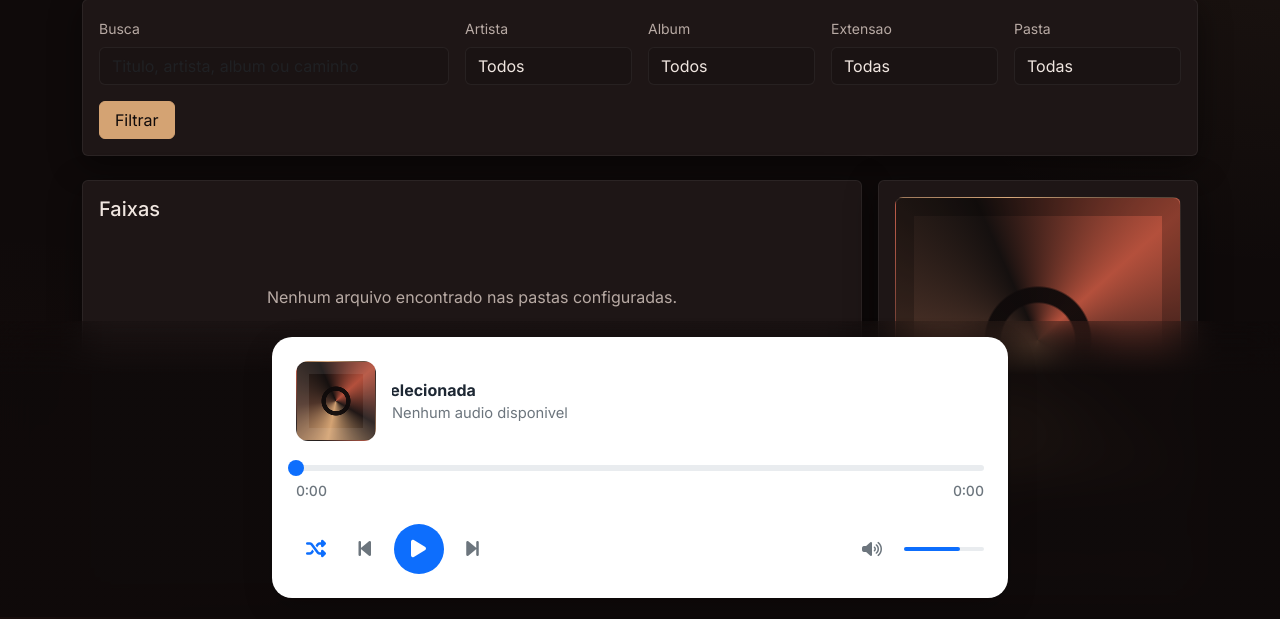
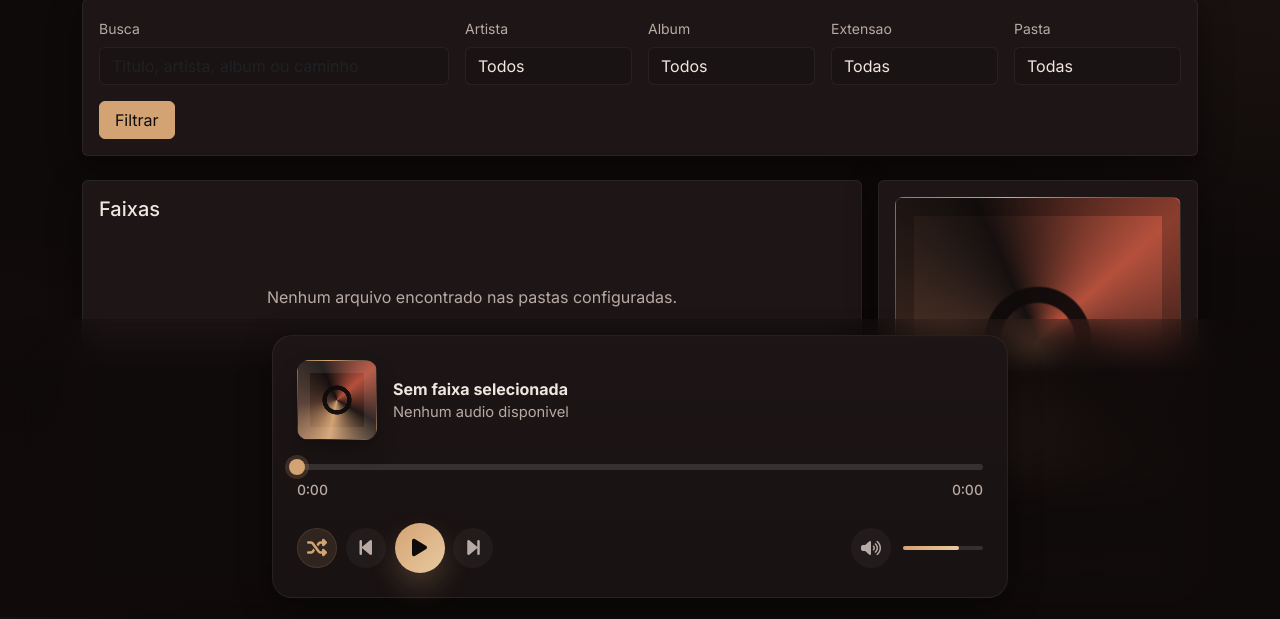
Before and after one commit to Zambianco/MML, a Django app: page /downloads/player/ in a window 1280 px wide. Shown: the part 183-802 px from the top of the page. Run offline with Django 5.2, Linux system fonts and the light colour scheme; the visitor is signed in with stand-in values (Sample User, id 1); parts of the project's set-up code (start-up, migrations or seed data) failed here and were passed over; some libraries are stand-ins or nearby versions.

Commit message:
feat(player): enhance track list and player UI with improved styles and scrollbar functionality

```diff
--- a/apps/downloads/templates/downloads/music_player.html
+++ b/apps/downloads/templates/downloads/music_player.html
@@ -80,7 +97,7 @@
         height: 80px;
         border-radius: 12px;
         flex-shrink: 0;
-        box-shadow: inset 0 0 0 12px rgba(255, 255, 255, 0.08);
+        box-shadow: inset 0 0 0 12px rgba(255, 255, 255, 0.08), 0 10px 20px rgba(0, 0, 0, 0.28);
     }
 
     .cover-art-image {
@@ -106,11 +123,12 @@
     }
 
     .audio-player {
-        background: #fff;
-        color: #1d2733;
+        background: linear-gradient(180deg, rgba(30, 22, 22, 0.98), rgba(24, 18, 18, 0.98));
+        color: var(--app-text-primary);
         border-radius: 20px;
-        box-shadow: 0 10px 30px rgba(0, 0, 0, 0.18);
+        box-shadow: var(--app-shadow);
         padding: 1.5rem;
+        border: 1px solid var(--app-border);
     }
 
     .audio-player-track-info {
@@ -129,13 +147,16 @@
         display: inline-block;
         font-size: 1rem;
         font-weight: 700;
-        color: #1d2733;
-        animation: marquee 15s linear infinite;
+        color: var(--app-text-primary);
         padding-right: 2rem;
     }
 
+    .audio-player-title.is-marquee {
+        animation: marquee 15s linear infinite;
+    }
+
     .audio-player-subtitle {
-        color: #6c757d;
+        color: var(--app-text-secondary);
         font-size: 0.92rem;
     }
 
@@ -147,7 +168,7 @@
 
     .audio-progress-bar,
     .volume-slider {
-        background-color: #e9ecef;
+        background-color: rgba(255, 255, 255, 0.12);
         border-radius: 999px;
         position: relative;
         cursor: pointer;
@@ -160,7 +181,7 @@
 
     .audio-progress,
     .volume-level {
-        background-color: #0d6efd;
+        background: linear-gradient(90deg, var(--app-accent), #e8c9a0);
         border-radius: inherit;
     }
 
@@ -173,7 +194,8 @@
     .progress-handle {
         width: 16px;
         height: 16px;
-        background-color: #0d6efd;
+        background-color: var(--app-accent);
+        box-shadow: 0 0 0 4px rgba(212, 163, 115, 0.18);
         border-radius: 50%;
         position: absolute;
         top: 50%;
@@ -189,7 +211,7 @@
     .time-info {
         display: flex;
         justify-content: space-between;
-        color: #6c757d;
+        color: var(--app-text-secondary);
         font-size: 0.875rem;
         font-weight: 500;
         font-variant-numeric: tabular-nums;
@@ -220,17 +242,19 @@
         height: 2.5rem;
         border-radius: 50%;
         border: none;
-        background: transparent;
-        color: #6c757d;
+        background: rgba(255, 255, 255, 0.04);
+        color: var(--app-text-secondary);
         display: inline-flex;
         align-items: center;
         justify-content: center;
-        transition: color 0.2s ease, transform 0.2s ease, background-color 0.2s ease;
+        transition: color 0.2s ease, transform 0.2s ease, background-color 0.2s ease, box-shadow 0.2s ease;
     }
 
     .icon-button:hover,
     .icon-button.is-active {
-        color: #0d6efd;
+        color: var(--app-accent);
+        background: rgba(212, 163, 115, 0.12);
+        box-shadow: inset 0 0 0 1px rgba(212, 163, 115, 0.14);
     }
 
     .play-button {
@@ -238,17 +262,19 @@
         height: 50px;
         border-radius: 50%;
         border: none;
-        background-color: #0d6efd;
-        color: #fff;
+        background: linear-gradient(135deg, var(--app-accent), #e8c9a0);
+        color: var(--app-bg-primary);
         display: inline-flex;
         align-items: center;
         justify-content: center;
-        transition: transform 0.2s ease, background-color 0.2s ease;
+        box-shadow: 0 14px 28px rgba(212, 163, 115, 0.24);
+        transition: transform 0.2s ease, background-color 0.2s ease, box-shadow 0.2s ease;
     }
 
     .play-button:hover {
         transform: scale(1.08);
-        background-color: #0b5ed7;
+        background: #e8c9a0;
+        box-shadow: 0 16px 30px rgba(212, 163, 115, 0.32);
     }
 
     .volume-slider {
@@ -442,7 +480,7 @@
                     <img class="cover-art-image" id="bar-cover" alt="" {% if files and files.0.cover_url %}src="{{ files.0.cover_url }}"{% else %}hidden{% endif %}>
                 </div>
                 <div class="audio-player-title-wrap">
-                    <div class="marquee">
+                    <div class="marquee" id="bar-title-wrap">
                         <span class="audio-player-title" id="bar-title">{% if files %}{{ files.0.title }}{% else %}Sem faixa selecionada{% endif %}</span>
                     </div>
                     <p class="audio-player-subtitle mb-0 text-break" id="bar-path">{% if files %}{{ files.0.subtitle }}{% else %}Nenhum audio disponivel{% endif %}</p>
@@ -497,6 +535,7 @@
         const nowPath = document.getElementById("now-path");
         const nowCover = document.getElementById("now-cover");
         const barTitle = document.getElementById("bar-title");
+        const barTitleWrap = document.getElementById("bar-title-wrap");
         const barPath = document.getElementById("bar-path");
         const barCover = document.getElementById("bar-cover");
         const previous = document.getElementById("prev-track");
@@ -531,6 +570,14 @@
                 ? '<i class="fas fa-play fa-lg"></i>'
                 : '<i class="fas fa-pause fa-lg"></i>';
             playToggle.setAttribute("aria-label", isPaused ? "Reproduzir" : "Pausar");
+        }
+
+        function syncTitleMarquee() {
+            if (!barTitle || !barTitleWrap) {
+                return;
+            }
+            const shouldAnimate = barTitle.scrollWidth > barTitleWrap.clientWidth;
+            barTitle.classList.toggle("is-marquee", shouldAnimate);
         }
 
         function updateProgress() {
@@ -613,6 +660,7 @@
             barTitle.textContent = button.dataset.title;
             barPath.textContent = button.dataset.subtitle;
             updateCover(button.dataset.cover);
+            syncTitleMarquee();
             currentTime.textContent = "0:00";
             durationTime.textContent = "0:00";
             progressFill.style.width = "0%";
@@ -734,6 +782,7 @@
         player.addEventListener("timeupdate", updateProgress);
         player.addEventListener("loadedmetadata", updateProgress);
         player.addEventListener("volumechange", syncVolumeUi);
+        window.addEventListener("resize", syncTitleMarquee);
 
         player.addEventListener("ended", () => {
             if (buttons.length > 1) {
@@ -752,6 +801,7 @@
         setVolume(0.7);
         updatePlayButton();
         updateProgress();
+        syncTitleMarquee();
     })();
 </script>
 {% endblock %}
```
Also changed, not shown: other parts of apps/downloads/templates/downloads/music_player.html (+35 -6 lines).
